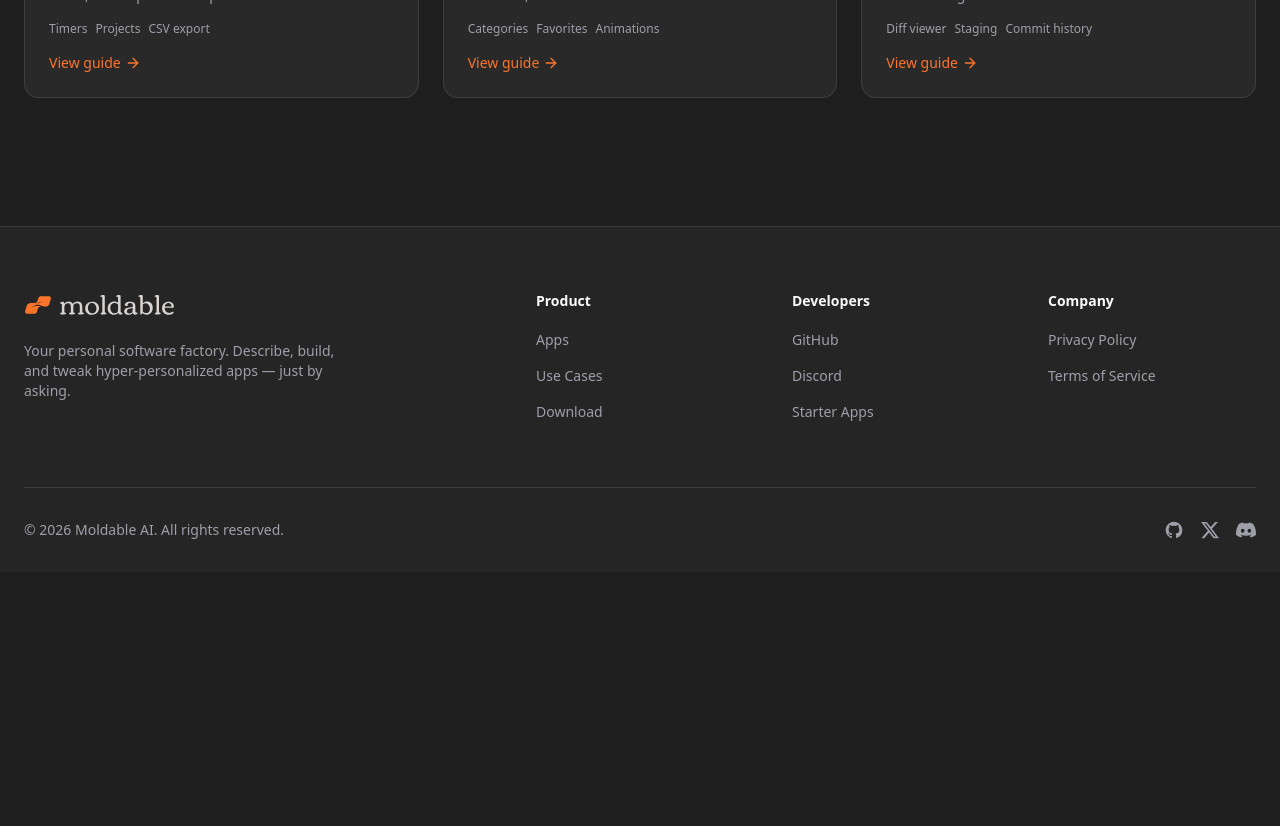
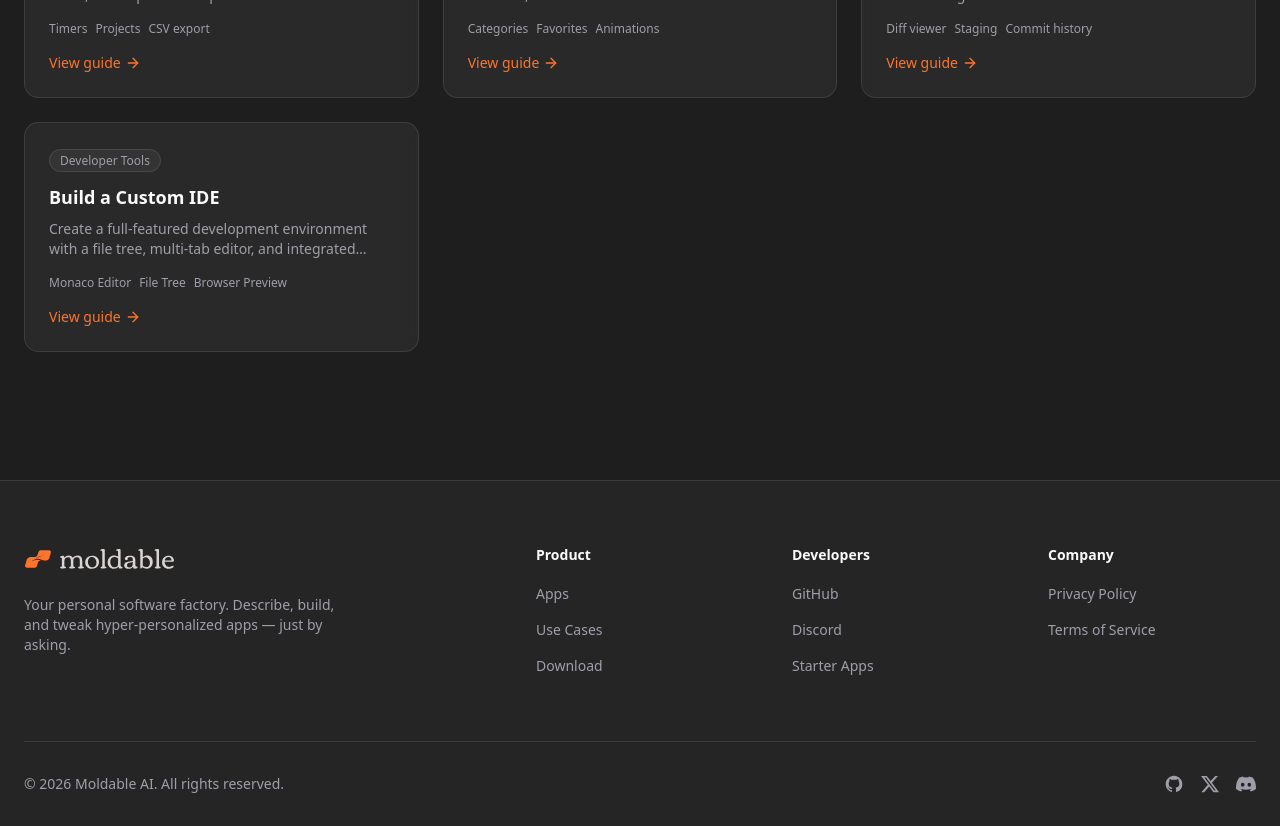
Before and after one commit to moldable-ai/marketing, a Next.js app: page /use-cases in a window 1280 px wide. Shown: the part 1100-1926 px from the top of the page. Before the commit the page ends 1672 px from the top, so only its background shows below. Built offline with nearby package versions, Linux system fonts and the light colour scheme; no server answers.

Commit message:
[apps] code

```diff
--- a/src/data/apps.ts
+++ b/src/data/apps.ts
@@ -157,6 +157,23 @@ const gitApp: App = {
 - Lets me switch between repositories`,
 };
 
+const codeApp: App = {
+  id: "code",
+  name: "Code Editor",
+  description:
+    "A full-featured IDE with a file tree, multi-tab editor, terminal, and live browser preview",
+  icon: "/apps/code-icon.png",
+  image: "/apps/code.png",
+  category: "developer",
+  samplePrompt: `Build me a code editor app that:
+- Has a file tree to navigate projects
+- Supports multiple tabs with syntax highlighting using Monaco
+- Includes a command palette for quick actions
+- Has an integrated browser preview for web projects
+- Supports file operations like create, rename, and delete
+- Persists open tabs and project state`,
+};
+
 export const apps: App[] = [
   meetingsApp,
   remotionApp,
@@ -167,6 +184,7 @@ export const apps: App[] = [
   timeTrackerApp,
   affirmationsApp,
   gitApp,
+  codeApp,
 ];
 
 // Helper to get an app by id/slug
--- a/src/data/use-cases.ts
+++ b/src/data/use-cases.ts
@@ -797,6 +797,89 @@ Events are fetched from Google but displayed locally. Nothing is stored on exter
   relatedSlugs: ["build-a-meeting-notes-app", "build-a-time-tracker"],
 };
 
+const codeEditorUseCase: UseCase = {
+  slug: "build-a-custom-ide",
+  title: "Build a Custom IDE",
+  description:
+    "Create a full-featured development environment with a file tree, multi-tab editor, and integrated browser preview.",
+  author: "Moldable",
+  category: "Developer Tools",
+  features: ["Monaco Editor", "File Tree", "Browser Preview"],
+  starterApp: {
+    name: "Code Editor",
+    description:
+      "Start with our official Code Editor app and customize it into your perfect IDE.",
+    icon: "/apps/code-icon.png",
+    image: "/apps/code.png",
+    appId: "code",
+  },
+  steps: [
+    {
+      title: "Describe your ideal IDE",
+      content: `Every developer has a preferred setup. Describe the exact layout and features you need for your workflow — from specific language support to integrated tools.`,
+      prompts: [
+        {
+          content: `Build me a code editor app that:
+- Has a file tree to navigate projects
+- Supports multiple tabs with syntax highlighting using Monaco
+- Includes a command palette for quick actions
+- Has an integrated browser preview for web projects
+- Supports file operations like create, rename, and delete
+- Persists open tabs and project state`,
+        },
+      ],
+    },
+    {
+      title: "Watch Moldable build the workspace",
+      content: `Moldable sets up a professional development environment, integrating the same editor engine that powers VS Code.`,
+      responseTitle: "From Moldable",
+      response: `I'll create a full-featured IDE with a file tree and browser preview.
+
+**Setting up the app...**
+
+✓ Integrated Monaco Editor for high-performance editing
+✓ Built recursive file tree with file system access
+✓ Added multi-tab management with state persistence
+✓ Integrated browser preview for real-time web development
+✓ Added command palette for quick file search and actions
+✓ Implemented file system operations (create, rename, delete)
+
+**Your IDE is ready!** Open a folder to start coding.`,
+    },
+    {
+      title: "Customize and automate",
+      content: `Since it's your IDE, you can add any tool or integration you need to stay in the flow.`,
+      prompts: [
+        {
+          label: "Add terminal integration",
+          content: "Add an integrated terminal that runs in the bottom panel",
+        },
+        {
+          label: "Add Git status",
+          content: "Show Git status indicators in the file tree and gutter",
+        },
+        {
+          label: "Add AI pair programmer",
+          content:
+            "Integrate a chat panel that can see my code and help me write functions",
+        },
+      ],
+    },
+    {
+      title: "Tips for best results",
+      content: `**Leverage Monaco's power**
+The editor supports everything from IntelliSense to multiple cursors. Moldable configures it for your primary languages automatically.
+
+**Use the Browser Preview**
+For web projects, the integrated preview is much faster than switching windows. It supports hot reloading out of the box.
+
+**Keep it focused**
+Don't add every feature at once. Start with the core tools you use daily and add specialized panels as you need them.`,
+    },
+  ],
+  relatedSlugs: ["build-a-git-client", "build-programmatic-videos-with-remotion"],
+};
+
 // Use cases data
 export const useCases: UseCase[] = [
   meetingNotesUseCase,
@@ -808,6 +891,7 @@ export const useCases: UseCase[] = [
   timeTrackerUseCase,
   affirmationsUseCase,
   gitUseCase,
+  codeEditorUseCase,
 ];
 
 // Helper to get a use case by slug
```
Also changed, not shown: public/apps/code-icon.png (added), public/apps/code.png (added).
